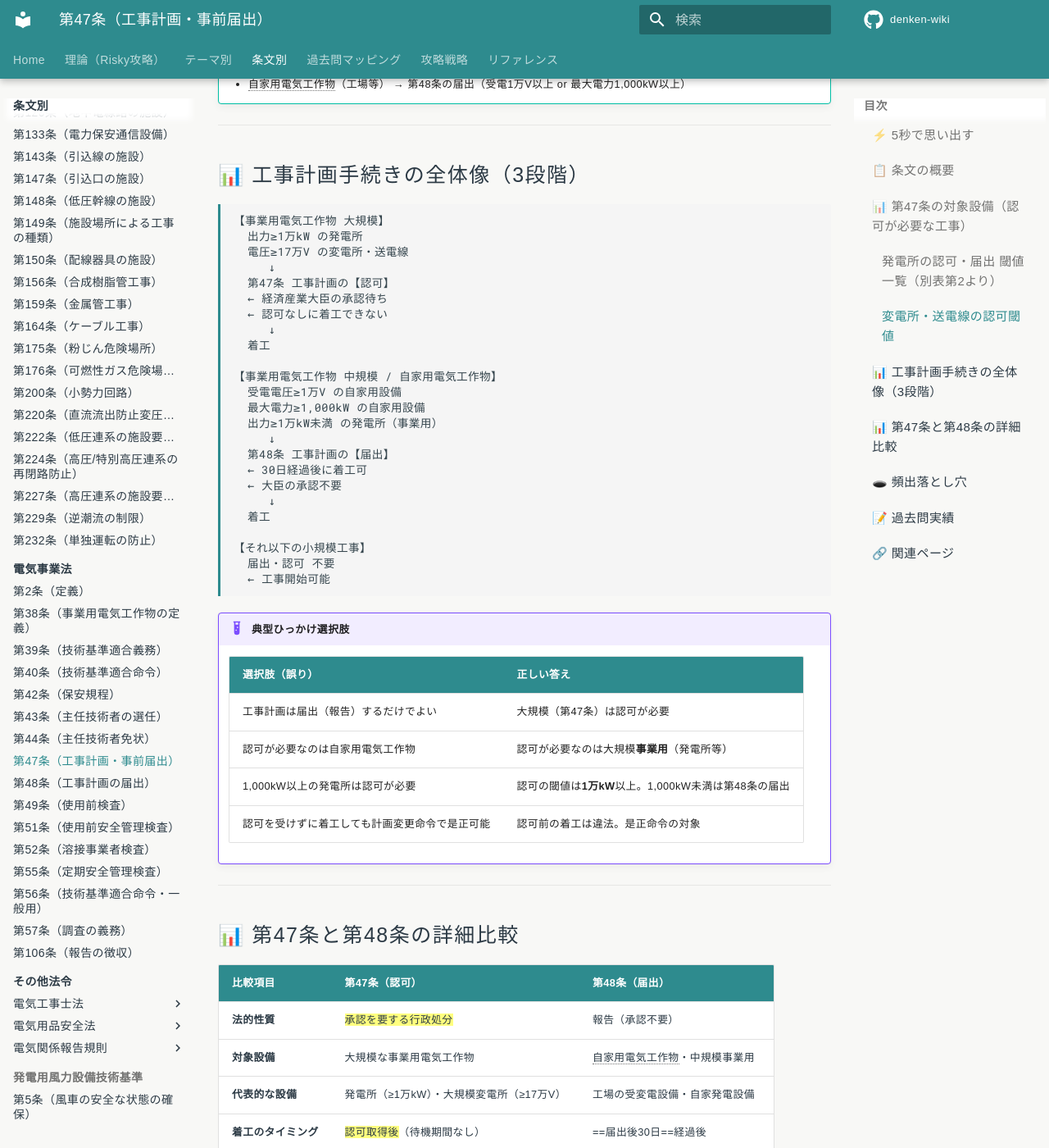
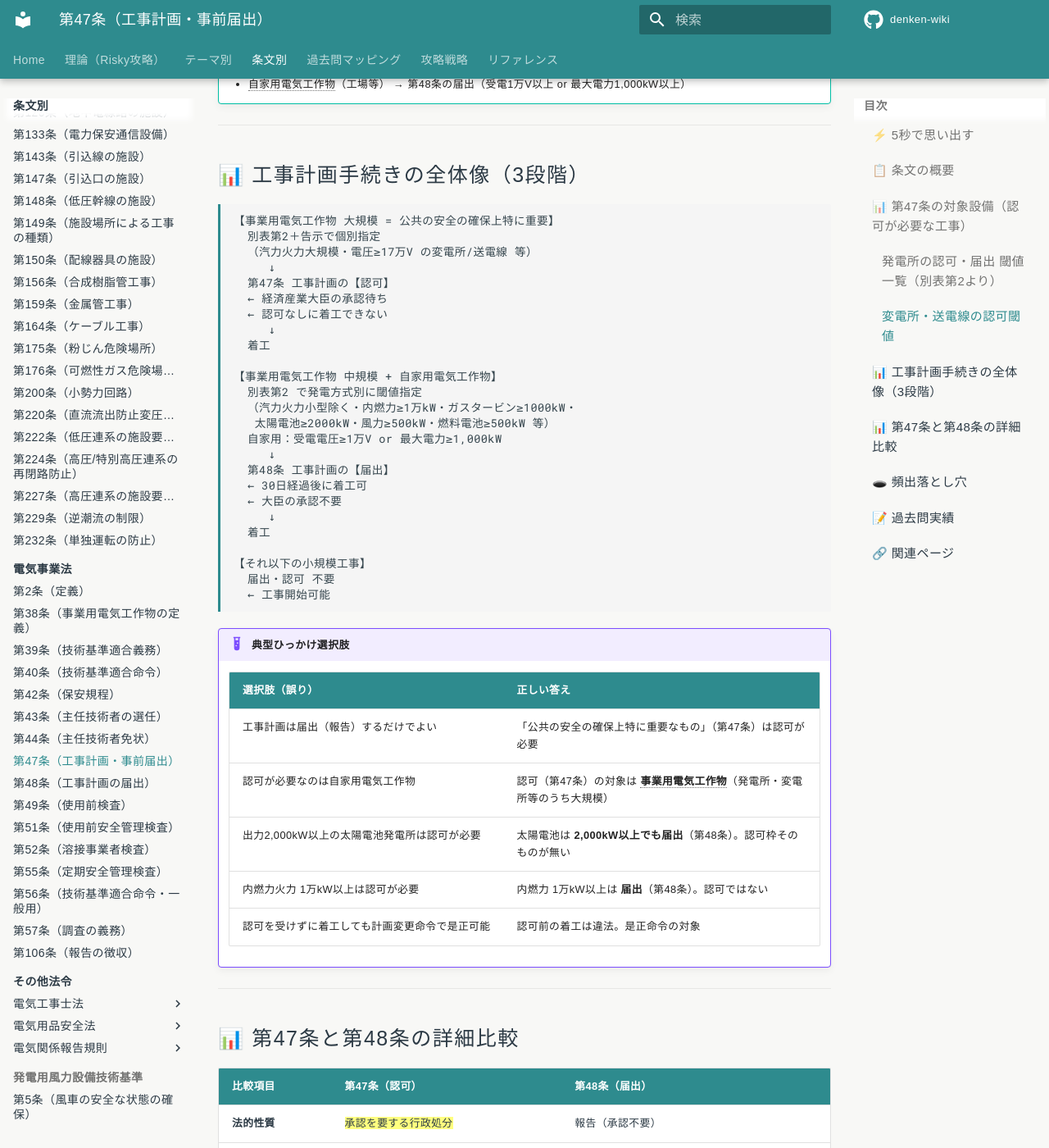
Before and after one commit to kfurufuru/denken-wiki, an MkDocs documentation site: the page built from docs/articles/jigyoho/47.md, in a window 1280 px wide and 1400 px high, scrolled down 2923 px. Shown: the whole window at 82% size. Built offline with MkDocs 1.6.1 and Material for MkDocs 9.7.7, drawn with Linux system fonts in a browser that asks for light colours; comment, search, counter and statistics services are not loaded; some of the changed text lies outside the part shown.

Commit message:
fix(law-thresholds): 「1万kW=認可」誤記を全wikiから一掃（電験王2 H25問1 一次ソース確認）
【新発見】「発電所1万kW以上=第47条認可」とする旧記述は wiki 全体に伝染して
いた誤りで、実際は **内燃力火力の届出（第48条）閾値** との混同と判明した。

確定事実（電験王2 H25問1 + JAPEIC + 中部近畿産業保安監督部 一次ソース・
2026-05-05 確認）:
- 第47条 認可 = 「公共の安全の確保上特に重要なもの」（別表第2＋告示で個別指定）
- 第48条 届出 = 別表第2 で方式別閾値:
  - 汽力火力: 小型を除くすべて
  - 内燃力火力: 1万kW以上
  - ガスタービン火力: 1,000kW以上
  - 太陽電池: 2,000kW以上（30MW以上は環境影響評価追加）
  - 風力: 500kW以上
  - 燃料電池: 500kW以上
  - 水力: 200kW以上

修正対象:
- articles/jigyoho/47.md: 工事計画手続きの全体像・典型ひっかけ・
  代表設備・落とし穴を一次ソース準拠に書き換え
- articles/jigyoho/49.md: 冒頭に !!! danger 訂正告知を追加・本文中の
  「発電所1万kW以上=認可」記述を「公共の安全の確保上特に重要なもの」に
  全件修正・47.md への参照リンク追加
- strategy/trap-patterns.md: L124 の自分が前回追加した「汽力火力2000kW=
  認可」誤記述を撤回し、別表第2 方式別の届出閾値テーブルに刷新（6行）。
  認可は「特に重要なもの」として 1行のみ。
- themes/jigyoho-taikei.md L69: 「認可（1万kW・17万V以上）」を
  「認可（公共の安全の確保上特に重要なもの）」に修正

検証:
- mkdocs build: 全ページ生成成功
- 法令引用チェッカー: 205ファイル・不整合0件

教訓:
- 自分のドメイン知識で書く前に必ず一次ソース確認（前回の「汽力火力2000kW
  =認可」も自分の記憶ベースで誤記）
- 旧記述「1万kW=認可」は別表第2 内燃力届出閾値との混同で wiki 全体に
  伝染していた（典型的なテンプレート由来エラー）

出典:
- https://denken-ou.com/c2/houkih25-1/ (電験王2 H25問1解説)
- https://japeic.or.jp/pages/46/
- https://www.safety-kinki.meti.go.jp/electric/powerstation/solar/solarconstruction/solarconstruction.html

Co-Authored-By: Claude Opus 4.7 <noreply@anthropic.com>

````diff
--- a/docs/articles/jigyoho/47.md
+++ b/docs/articles/jigyoho/47.md
@@ -86,9 +86,9 @@
 ## 📊 工事計画手続きの全体像（3段階）
 
 ```
-【事業用電気工作物 大規模】
-  出力≥1万kW の発電所
-  電圧≥17万V の変電所・送電線
+【事業用電気工作物 大規模 = 公共の安全の確保上特に重要】
+  別表第2＋告示で個別指定
+  （汽力火力大規模・電圧≥17万V の変電所/送電線 等）
      ↓
   第47条 工事計画の【認可】
   ← 経済産業大臣の承認待ち
@@ -96,10 +96,11 @@
      ↓
   着工
 
-【事業用電気工作物 中規模 / 自家用電気工作物】
-  受電電圧≥1万V の自家用設備
-  最大電力≥1,000kW の自家用設備
-  出力≥1万kW未満 の発電所（事業用）
+【事業用電気工作物 中規模 + 自家用電気工作物】
+  別表第2 で発電方式別に閾値指定
+  （汽力火力小型除く・内燃力≥1万kW・ガスタービン≥1000kW・
+   太陽電池≥2000kW・風力≥500kW・燃料電池≥500kW 等）
+  自家用：受電電圧≥1万V or 最大電力≥1,000kW
      ↓
   第48条 工事計画の【届出】
   ← 30日経過後に着工可
@@ -115,9 +116,10 @@
 !!! example "典型ひっかけ選択肢"
     | 選択肢（誤り） | 正しい答え |
     |--------------|-----------|
-    | 工事計画は届出（報告）するだけでよい | 大規模（第47条）は認可が必要 |
-    | 認可が必要なのは自家用電気工作物 | 認可が必要なのは大規模**事業用**（発電所等） |
-    | 1,000kW以上の発電所は認可が必要 | 認可の閾値は**1万kW**以上。1,000kW未満は第48条の届出 |
+    | 工事計画は届出（報告）するだけでよい | 「公共の安全の確保上特に重要なもの」（第47条）は認可が必要 |
+    | 認可が必要なのは自家用電気工作物 | 認可（第47条）の対象は **事業用電気工作物**（発電所・変電所等のうち大規模）|
+    | 出力2,000kW以上の太陽電池発電所は認可が必要 | 太陽電池は **2,000kW以上でも届出**（第48条）。認可枠そのものが無い |
+    | 内燃力火力 1万kW以上は認可が必要 | 内燃力 1万kW以上は **届出**（第48条）。認可ではない |
     | 認可を受けずに着工しても計画変更命令で是正可能 | 認可前の着工は違法。是正命令の対象 |
 
 ---
@@ -128,7 +130,7 @@
 |---------|-----------|-----------|
 | **法的性質** | ==承認を要する行政処分== | 報告（承認不要） |
 | **対象設備** | 大規模な事業用電気工作物 | 自家用電気工作物・中規模事業用 |
-| **代表的な設備** | 発電所（≥1万kW）・大規模変電所（≥17万V） | 工場の受変電設備・自家発電設備 |
+| **代表的な設備** | 公共の安全の確保上特に重要な事業用設備（大規模変電所・送電線 ≥17万V 等） | 各種発電所（汽力火力・内燃力・ガスタービン・太陽電池・風力・燃料電池）／自家用受変電設備 |
 | **着工のタイミング** | ==認可取得後==（待機期間なし） | ==届出後30日==経過後 |
 | **大臣の関与** | 審査・承認 | 審査・（問題あれば計画変更命令） |
 | **手続きの重さ** | 重い（書類審査・審査期間あり） | 軽い（30日待機のみ） |
@@ -141,11 +143,12 @@
 
 ## 🕳️ 頻出落とし穴
 
-1. 🔴 **「工事計画は届出（第48条）だけ覚えればよい」** → 第47条の認可が存在する。大規模設備（発電所1万kW以上・変電所17万V以上）は認可が必要
-2. 🔴 **「認可の対象は自家用電気工作物」** → 認可（第47条）の対象は==大規模な事業用電気工作物==（発電所・変電所等）。自家用は第48条の届出
+1. 🔴 **「工事計画は届出（第48条）だけ覚えればよい」** → 第47条の認可が存在する。**公共の安全の確保上特に重要なもの**（別表第2＋告示で個別指定）は認可が必要
+2. 🔴 **「認可の対象は自家用電気工作物」** → 認可（第47条）の対象は==事業用電気工作物のうち特に重要なもの==。自家用や中規模事業用は第48条の届出
 3. 🔴 **「認可を受けなかった場合は届出だけすれば是正できる」** → 認可なしの着工は電気事業法違反。行政処分（工事禁止命令・罰則）の対象
-4. 🟡 **「1,000kW以上の発電所は認可が必要」** → 認可の閾値は==1万kW（10,000kW）以上==。1,000kWは第48条の届出閾値
-5. 🟡 **「着工後30日で認可が下りる」** → 第48条の届出が「30日後に着工可」。第47条の認可は審査完了後に初めて着工可能（30日経過ではない）
+4. 🟡 **「1万kW以上の発電所は認可が必要」** → 1万kWは **内燃力火力の届出**（第48条）の閾値。認可（第47条）の閾値は方式別に別表第2＋告示で指定（一般に超大規模）
+5. 🟡 **「2,000kW以上の太陽電池は認可が必要」** → 太陽電池は **2,000kW以上でも届出**（第48条）。太陽電池に認可枠は無い
+6. 🟡 **「着工後30日で認可が下りる」** → 第48条の届出が「30日後に着工可」。第47条の認可は審査完了後に初めて着工可能（30日経過ではない）
 
 ---
 
````
Also changed, not shown: docs/articles/jigyoho/49.md (+18 -11 lines), docs/strategy/trap-patterns.md (+20 -13 lines), docs/themes/jigyoho-taikei.md (+1 -1 lines).
